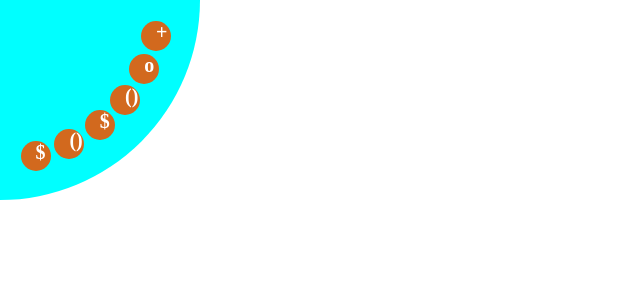
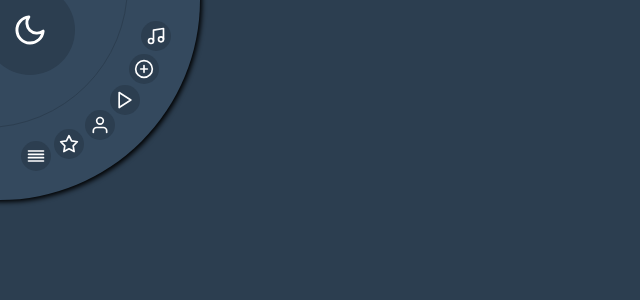
Before and after one commit to Bruno9t/Frontend-projeto-de-musica, a React (Create React App) app: page / in a window 1280 px wide. Shown: the top 300 px of the page, without its empty margins (0-640 px from the left). Built offline with nearby package versions, Linux system fonts and the light colour scheme.

Commit message:
estilizando o header

```diff
--- a/package.json
+++ b/package.json
@@ -11,6 +11,7 @@
     "@types/styled-components": "^5.1.1",
     "react": "^16.13.1",
     "react-dom": "^16.13.1",
+    "react-icons": "^3.10.0",
     "react-scripts": "^3.4.1",
     "styled-components": "^5.1.1",
     "typescript": "~3.7.2"
--- a/src/components/Header/index.tsx
+++ b/src/components/Header/index.tsx
@@ -1,27 +1,75 @@
 import React from 'react'
-import { Container, MenuOptions, Option } from './styles'
+import {
+  FiMusic,
+  FiPlusCircle,
+  FiPlay,
+  FiUser,
+  FiStar,
+  FiAlignJustify,
+  FiMoon,
+} from 'react-icons/fi'
+import {
+  Container,
+  MenuOptions,
+  Option,
+  ToggleTheme,
+  LineBreak,
+} from './styles'
 
 const Header = () => {
   return (
     <Container>
+      <ToggleTheme keyP={0}>
+        <FiMoon
+          aria-label="Alterar Tema"
+          title="Alterar Tema"
+          aria-describedby="Alterar Tema"
+        />
+      </ToggleTheme>
+
+      <LineBreak />
       <MenuOptions>
         <Option keyP={1}>
-          <figure>+</figure>
+          <FiMusic
+            aria-label="Minhas músicas"
+            title="Minhas músicas"
+            aria-describedby="Minhas músicas"
+          />
         </Option>
         <Option keyP={2}>
-          <figure>o</figure>
+          <FiPlusCircle
+            aria-label="Adicionar música"
+            title="Adicionar música"
+            aria-describedby="Adicionar música"
+          />
         </Option>
         <Option keyP={3}>
-          <figure>()</figure>
+          <FiPlay
+            aria-label="Mais Tocadas"
+            title="Mais Tocadas"
+            aria-describedby="Mais Tocadas"
+          />
         </Option>
         <Option keyP={4}>
-          <figure>$</figure>
+          <FiUser
+            aria-label="Usuário"
+            title="Informações do usuário"
+            aria-describedby="Usuário"
+          />
         </Option>
         <Option keyP={5}>
-          <figure>()</figure>
+          <FiStar
+            aria-label="Favoritas"
+            title="Músicas Favoritas"
+            aria-describedby="Favoritas"
+          />
         </Option>
         <Option keyP={6}>
-          <figure>$</figure>
+          <FiAlignJustify
+            aria-label="Playlists"
+            title="Playlists"
+            aria-describedby="Playlists"
+          />
         </Option>
       </MenuOptions>
     </Container>
--- a/src/components/Header/styles.ts
+++ b/src/components/Header/styles.ts
@@ -6,13 +6,14 @@ interface OptionProps {
 
 const Container = styled.header`
   position: absolute;
-  background-color: cyan;
+  background-color: #34495e;
   height: ${defaults().diameter}px;
   width: ${defaults().diameter}px;
   border-radius: 50%;
   top: ${-defaults().radius}px;
   left: ${-defaults().radius}px;
   transition: 400ms;
+  box-shadow: 2px 2px 5px black;
 
   &:hover {
     transform: scale(2);
@@ -28,30 +29,59 @@ const Option = styled.div<OptionProps>`
   font-size: 20px;
   position: absolute;
   display: inline-block;
-  cursor:pointer;
+  cursor: pointer;
   color: white;
   font-weight: bold;
-  background-color: chocolate;
+  background-color: #2c3e50;
   height: ${defaults().boxOptionSize}px;
   width: ${defaults().boxOptionSize}px;
-  left: ${props =>(defaults().centerX + 160 * Math.cos(props.keyP * (Math.PI / (2*(6 + 1))))).toFixed(3)}px;
-  top: ${props =>(defaults().centerY + 160 * Math.sin(props.keyP * (Math.PI / (2*(6 + 1))))).toFixed(3)}px;
+  left: ${props =>
+    (
+      defaults().centerX +
+      160 * Math.cos(props.keyP * (Math.PI / (2 * (6 + 1))))
+    ).toFixed(3)}px;
+  top: ${props =>
+    (
+      defaults().centerY +
+      160 * Math.sin(props.keyP * (Math.PI / (2 * (6 + 1))))
+    ).toFixed(3)}px;
   border-radius: 50%;
-  transition: all 400ms;
-  border:none;
+  transition: 300ms;
+  border: none;
 
   &:hover {
-    box-shadow: 0px 0px 5px gray;
-    color:chocolate;
-    background-color:white;
+    box-shadow: 2px 2px 5px black;
+    color: #2c3e50;
+    background-color: white;
   }
 
-  figure {
-    top: 50%;
-    transform: translateY(-50%);
-    left:50%;
-    transform:translateX(50%)
+  svg {
+    text-align: center;
+    margin-left: 50%;
+    margin-top: 50%;
+    transform: translate(-50%, -50%);
   }
+`
+
+const ToggleTheme = styled(Option)`
+  font-size: 35px;
+  left: ${defaults().centerX}px;
+  top: ${defaults().centerY}px;
+  height: ${defaults().boxOptionSize * 3}px;
+  width: ${defaults().boxOptionSize * 3}px;
+  z-index: 2;
+`
+
+const LineBreak = styled.div`
+  position: absolute;
+  left: ${defaults().centerX - defaults().boxOptionSize * 4.75}px;
+  top: ${defaults().centerY - defaults().boxOptionSize * 4.75}px;
+  height: ${defaults().boxOptionSize * 9.5}px;
+  width: ${defaults().boxOptionSize * 9.5}px;
+  background: transparent;
+  z-index: 0;
+  border-radius: 50%;
+  border: 1px #2c3e50 solid;
 `
 
 function defaults() {
@@ -66,8 +96,8 @@ function defaults() {
     },
     get centerY() {
       return this.radius - this.boxOptionSize / 2
-    }
+    },
   }
 }
 
-export { Container, MenuOptions, Option }
+export { Container, MenuOptions, Option, ToggleTheme, LineBreak }
--- a/src/styles/globals.ts
+++ b/src/styles/globals.ts
@@ -8,6 +8,9 @@ export default createGlobalStyle`
     outline:0;
     box-sizing:border-box;
   }
+  body{
+    background-color:#2c3e50;
+  }
 
   button {
     cursor:pointer;
```
Also changed, not shown: .eslintrc.json, 1 other file (tests, documents, lock files or other folders).
